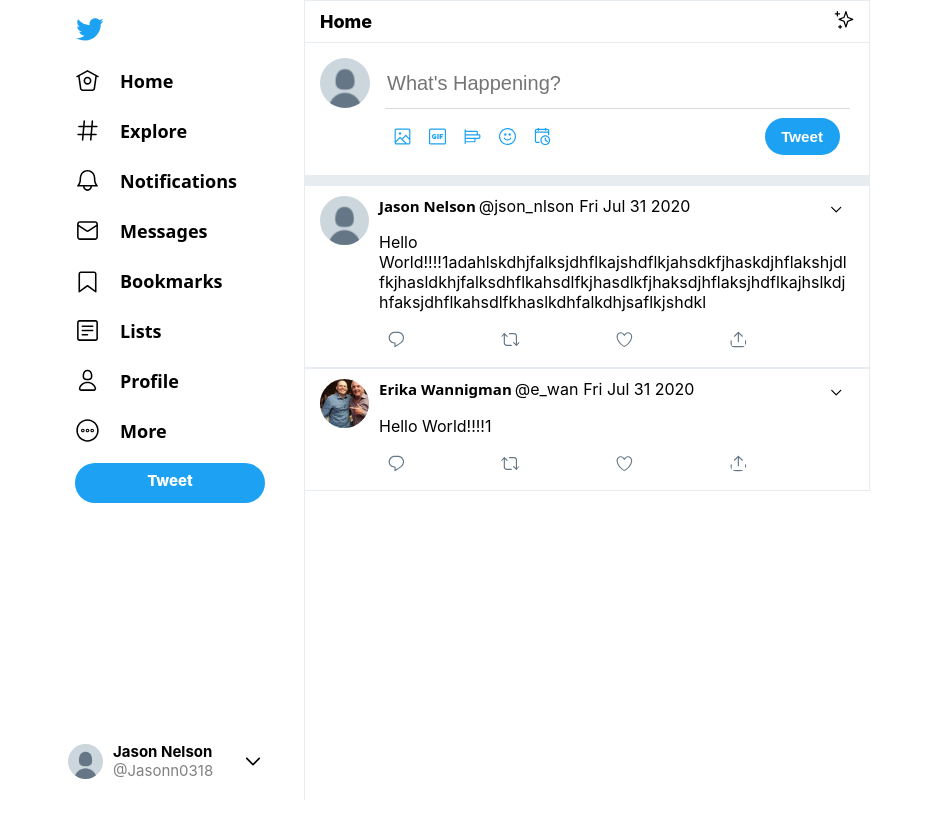
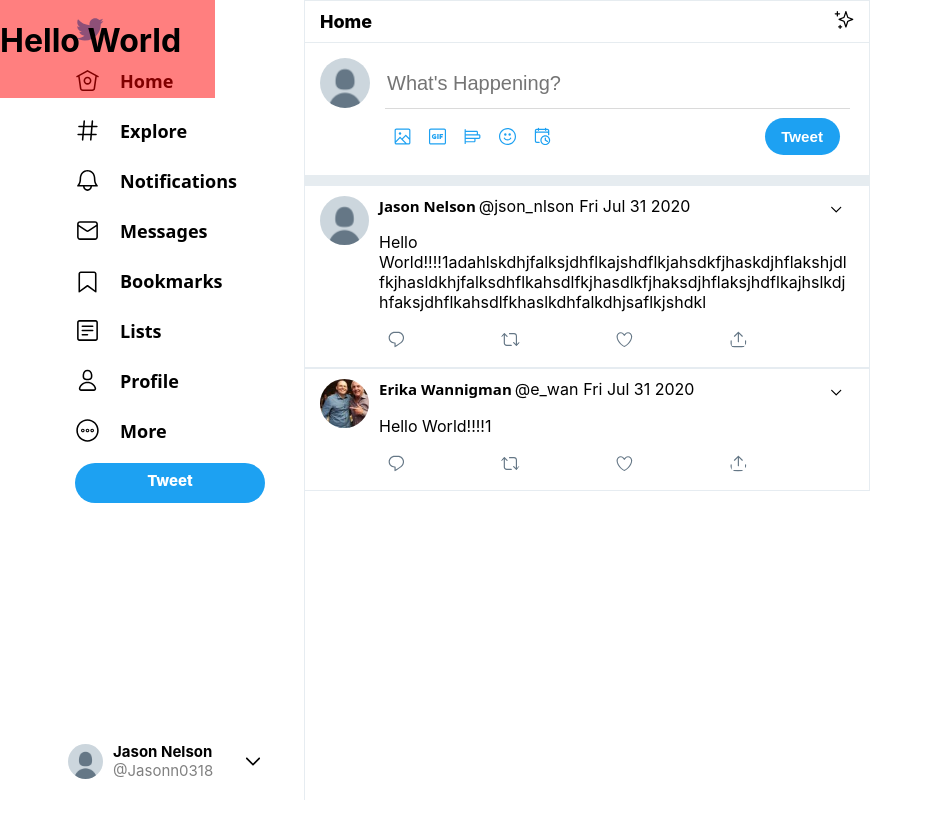
Before and after one commit to UpAndAtThem/TwittrClone, a React (Create React App) app: page /home in a window 1280 px wide. Both pictures are taken after a click on the icon 510 px from the left and 339 px from the top of the page. Shown: the top 818 px of the page, without its empty margins (0-933 px from the left). Built offline with nearby package versions, Linux system fonts and the light colour scheme.

Commit message:
added modal functionality to retweet options

```diff
--- a/src/Components/Post/Post.tsx
+++ b/src/Components/Post/Post.tsx
@@ -116,8 +116,6 @@ const Post = (props: Props) => {
 
     let editModalFromTop = scrollTop + (screenClientHeight / 2) - 200;
 
-
-
     return (
       <GenericModal className={'edit'} backdropOnClick={editPostBackdropToggleHandler} styles={{ backdropStyles: { zIndex: '2', display: 'flex', alignItems: 'center', justifyContent: 'center', position: 'absolute', top: 0, left: 0, height: '100vh', width: '100vw', backgroundColor: 'rgba(0,0,0,0.5)' } }}>
         <div style={{ width: '565px', backgroundColor: 'white', borderRadius: '10px', position: 'absolute', top: editModalFromTop, left: 'center' }} key={post.id}>
@@ -160,7 +158,7 @@ const Post = (props: Props) => {
         </div>
         <p className={styles.PostContent}>{post.tweetText}</p>
         <div className={styles.PostController}>
-          <PostController></PostController>
+          <PostController post={post} postRef={postRef}></PostController>
         </div>
       </div>
       {editClicked && editModal()}
--- a/src/Components/Post/PostController/PostController.tsx
+++ b/src/Components/Post/PostController/PostController.tsx
@@ -1,19 +1,45 @@
-import React, { FunctionComponent } from 'react';
+import React, { FunctionComponent, RefObject, useState } from 'react';
 import styles from './PostController.module.css';
+import Post from '../../../Interfaces/Post';
+import GenericModal from '../../../UI/GenericModal/GenericModal';
 
 interface PostControls {
-
+  post: Post
+  postRef: RefObject<HTMLDivElement>
 }
 
-const PostController: FunctionComponent = (props: PostControls) => {
+const PostController: FunctionComponent<PostControls> = (props) => {
   // console.log('Post Controller Renders');
+  let [showRetweetModal, setShowRetweetModal] = useState(false);
+  let retweetModal = (
+    <GenericModal className={'retweetModal'} styles={{backDropStyles:{position: 'absolute', backgroundColor: 'blue', height: '1000px'}}} backdropOnClick={() => {}} >
+      <div className={styles.ReweetModal} style={{position: 'absolute', top: 0, left: 0, height: 98, width: 215, backgroundColor: 'rgba(255, 0, 0, 0.5)'}}>
+        <h1>Hello World</h1>
+      </div>
+    </GenericModal>
+  );
+
+  const retweetOnClickHandler = (event: any) => {
+    setShowRetweetModal(!showRetweetModal);
+
+    let postRef = props.postRef.current;
+    let heightOfPost = postRef?.offsetHeight;
+    let heightFromTop = postRef?.offsetTop;
+    console.log('Height from top of page: ', heightFromTop);
+    console.log('Height of post itself: ', heightOfPost);
+    console.dir(props.postRef.current);
+  };
+
   return (
+    <>
     <div className={styles.PostController}>
       <svg viewBox="0 0 24 24" className={styles.Comment}><g><path d="M14.046 2.242l-4.148-.01h-.002c-4.374 0-7.8 3.427-7.8 7.802 0 4.098 3.186 7.206 7.465 7.37v3.828c0 .108.044.286.12.403.142.225.384.347.632.347.138 0 .277-.038.402-.118.264-.168 6.473-4.14 8.088-5.506 1.902-1.61 3.04-3.97 3.043-6.312v-.017c-.006-4.367-3.43-7.787-7.8-7.788zm3.787 12.972c-1.134.96-4.862 3.405-6.772 4.643V16.67c0-.414-.335-.75-.75-.75h-.396c-3.66 0-6.318-2.476-6.318-5.886 0-3.534 2.768-6.302 6.3-6.302l4.147.01h.002c3.532 0 6.3 2.766 6.302 6.296-.003 1.91-.942 3.844-2.514 5.176z"></path></g></svg>
-      <svg viewBox="0 0 24 24" className={styles.Retweet}><g><path d="M23.77 15.67c-.292-.293-.767-.293-1.06 0l-2.22 2.22V7.65c0-2.068-1.683-3.75-3.75-3.75h-5.85c-.414 0-.75.336-.75.75s.336.75.75.75h5.85c1.24 0 2.25 1.01 2.25 2.25v10.24l-2.22-2.22c-.293-.293-.768-.293-1.06 0s-.294.768 0 1.06l3.5 3.5c.145.147.337.22.53.22s.383-.072.53-.22l3.5-3.5c.294-.292.294-.767 0-1.06zm-10.66 3.28H7.26c-1.24 0-2.25-1.01-2.25-2.25V6.46l2.22 2.22c.148.147.34.22.532.22s.384-.073.53-.22c.293-.293.293-.768 0-1.06l-3.5-3.5c-.293-.294-.768-.294-1.06 0l-3.5 3.5c-.294.292-.294.767 0 1.06s.767.293 1.06 0l2.22-2.22V16.7c0 2.068 1.683 3.75 3.75 3.75h5.85c.414 0 .75-.336.75-.75s-.337-.75-.75-.75z"></path></g></svg>
+      <svg viewBox="0 0 24 24" onClick={retweetOnClickHandler} className={styles.Retweet}><g><path d="M23.77 15.67c-.292-.293-.767-.293-1.06 0l-2.22 2.22V7.65c0-2.068-1.683-3.75-3.75-3.75h-5.85c-.414 0-.75.336-.75.75s.336.75.75.75h5.85c1.24 0 2.25 1.01 2.25 2.25v10.24l-2.22-2.22c-.293-.293-.768-.293-1.06 0s-.294.768 0 1.06l3.5 3.5c.145.147.337.22.53.22s.383-.072.53-.22l3.5-3.5c.294-.292.294-.767 0-1.06zm-10.66 3.28H7.26c-1.24 0-2.25-1.01-2.25-2.25V6.46l2.22 2.22c.148.147.34.22.532.22s.384-.073.53-.22c.293-.293.293-.768 0-1.06l-3.5-3.5c-.293-.294-.768-.294-1.06 0l-3.5 3.5c-.294.292-.294.767 0 1.06s.767.293 1.06 0l2.22-2.22V16.7c0 2.068 1.683 3.75 3.75 3.75h5.85c.414 0 .75-.336.75-.75s-.337-.75-.75-.75z"></path></g></svg>
       <svg viewBox="0 0 24 24" className={styles.Favorite}><g><path d="M12 21.638h-.014C9.403 21.59 1.95 14.856 1.95 8.478c0-3.064 2.525-5.754 5.403-5.754 2.29 0 3.83 1.58 4.646 2.73.814-1.148 2.354-2.73 4.645-2.73 2.88 0 5.404 2.69 5.404 5.755 0 6.376-7.454 13.11-10.037 13.157H12zM7.354 4.225c-2.08 0-3.903 1.988-3.903 4.255 0 5.74 7.034 11.596 8.55 11.658 1.518-.062 8.55-5.917 8.55-11.658 0-2.267-1.823-4.255-3.903-4.255-2.528 0-3.94 2.936-3.952 2.965-.23.562-1.156.562-1.387 0-.014-.03-1.425-2.965-3.954-2.965z"></path></g></svg>
       <svg viewBox="0 0 24 24" className={styles.Share}><g><path d="M17.53 7.47l-5-5c-.293-.293-.768-.293-1.06 0l-5 5c-.294.293-.294.768 0 1.06s.767.294 1.06 0l3.72-3.72V15c0 .414.336.75.75.75s.75-.336.75-.75V4.81l3.72 3.72c.146.147.338.22.53.22s.384-.072.53-.22c.293-.293.293-.767 0-1.06z"></path><path d="M19.708 21.944H4.292C3.028 21.944 2 20.916 2 19.652V14c0-.414.336-.75.75-.75s.75.336.75.75v5.652c0 .437.355.792.792.792h15.416c.437 0 .792-.355.792-.792V14c0-.414.336-.75.75-.75s.75.336.75.75v5.652c0 1.264-1.028 2.292-2.292 2.292z"></path></g></svg>
     </div>
+    {showRetweetModal && retweetModal}
+    </>
   )
 };
 
```
